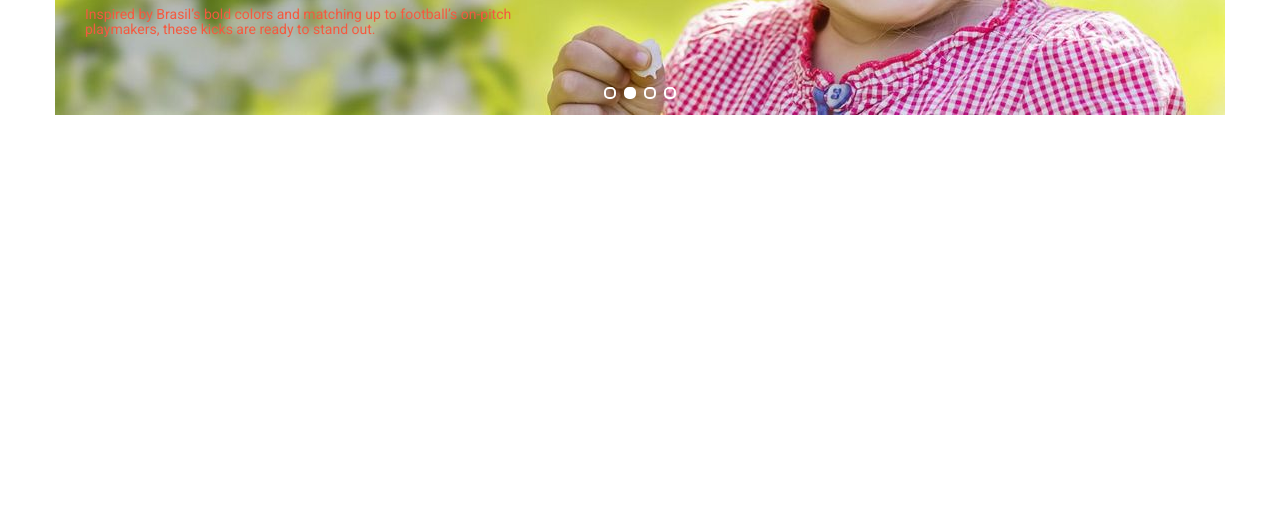
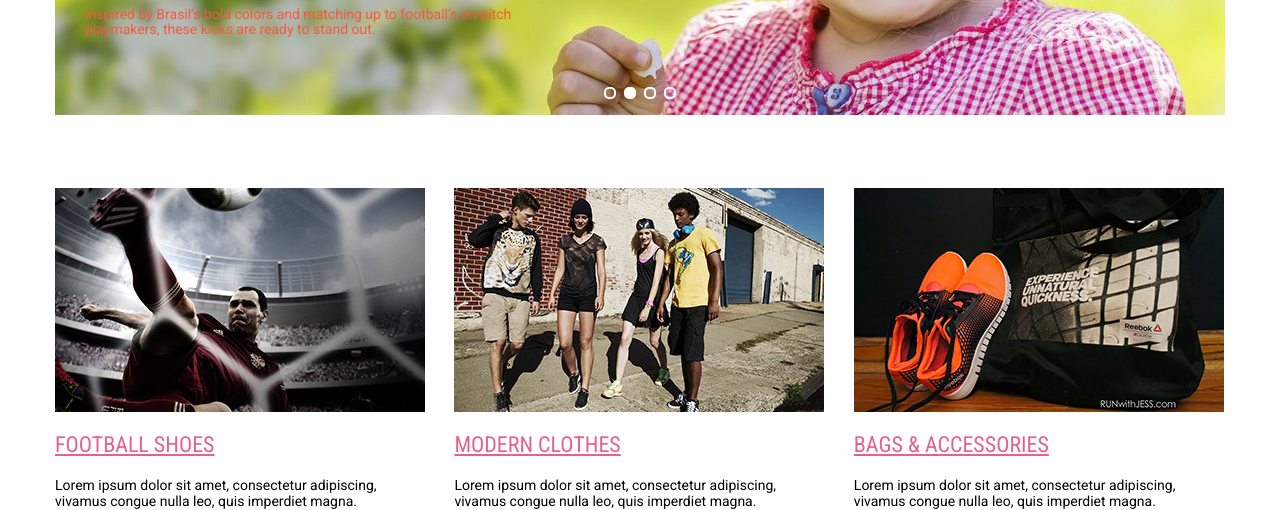
Before and after one commit to Belchenkov/Biruang, a plain HTML site: page index.html in a window 1280 px wide. Shown: the part 491-1001 px from the top of the page. Before the commit the page ends 800 px from the top, so only its background shows below. Drawn offline with Linux system fonts and the light colour scheme.

Commit message:
Section  Under Slider

```diff
--- a/css/style.css
+++ b/css/style.css
@@ -155,3 +155,38 @@ header {
     width: 8px;
     height: 8px;
 }
+
+/* === MAIN CONTENT ==== */
+section#main-content {
+}
+
+section#main-content > article {
+    display: inline-block;
+    width: 31.6%;
+    margin-left: 2.2%;
+}
+
+section#main-content > article:first-child {
+    margin-left: 0;
+}
+
+section#main-content > article img {
+    width: 100%;
+    display: block;
+    margin: 20px auto;
+}
+
+section#main-content > article h2 {
+    font-family: 'Roboto Condensed', sans-serif;
+    font-size: 1.375em;
+    margin-bottom: 20px;
+}
+
+section#main-content > article h2 a:hover {
+    color: #f45a40;
+    text-decoration: underline;
+}
+
+section#main-content > article p {
+    font-size: 0.875em;
+}
--- a/css/unslider.css
+++ b/css/unslider.css
@@ -1 +1 @@
-.unslider{overflow:auto;margin:0;padding:0}.unslider-wrap{position:relative}.unslider-wrap.unslider-carousel>li{float:left}.unslider-vertical>ul{height:100%}.unslider-vertical li{float:none;width:100%}.unslider-fade{position:relative}.unslider-fade .unslider-wrap li{position:absolute;left:0;top:0;right:0;z-index:8}.unslider-fade .unslider-wrap li.unslider-active{z-index:10}.unslider li,.unslider ol,.unslider ul{list-style:none;margin:0;padding:0;border:none}.unslider-arrow{position:absolute;left:20px;z-index:2;cursor:pointer}.unslider-arrow.next{left:auto;right:20px}
+.unslider{overflow:auto;margin:0 0 30px 0;padding:0}.unslider-wrap{position:relative}.unslider-wrap.unslider-carousel>li{float:left}.unslider-vertical>ul{height:100%}.unslider-vertical li{float:none;width:100%}.unslider-fade{position:relative}.unslider-fade .unslider-wrap li{position:absolute;left:0;top:0;right:0;z-index:8}.unslider-fade .unslider-wrap li.unslider-active{z-index:10}.unslider li,.unslider ol,.unslider ul{list-style:none;margin:0;padding:0;border:none}.unslider-arrow{position:absolute;left:20px;z-index:2;cursor:pointer}.unslider-arrow.next{left:auto;right:20px}
--- a/index.html
+++ b/index.html
@@ -84,6 +84,29 @@
         </div>
     </section><!-- / #slider-->
 
+    <section id="main-content" class="center-block-main clearfix">
+        <article>
+            <a href="#"><img src="images/img31.jpg" alt="FOOTBALL SHOES"></a>
+            <h2><a href="#">FOOTBALL SHOES</a></h2>
+            <p>Lorem ipsum dolor sit amet, consectetur adipiscing,
+                vivamus congue nulla leo, quis imperdiet magna.
+            </p>
+        </article>
+
+        <article>
+            <a href="#"><img src="images/img32.jpg" alt="MODERN CLOTHES"></a>
+            <h2><a href="#">MODERN CLOTHES</a></h2>
+            <p>Lorem ipsum dolor sit amet, consectetur adipiscing,
+                vivamus congue nulla leo, quis imperdiet magna.</p>
+        </article>
+
+        <article>
+            <a href="#"><img src="images/img33.jpg" alt="BAGS & ACCESSORIES"></a>
+            <h2><a href="#">BAGS &amp; ACCESSORIES</a></h2>
+            <p>Lorem ipsum dolor sit amet, consectetur adipiscing,
+                vivamus congue nulla leo, quis imperdiet magna.</p>
+        </article>
+    </section><!-- /# main-content-->
 
     <script src="js/jquery-2.1.4.min.js"></script>
     <script src="js/unslider-min.js"></script> <!-- but with the right path! -->
```
